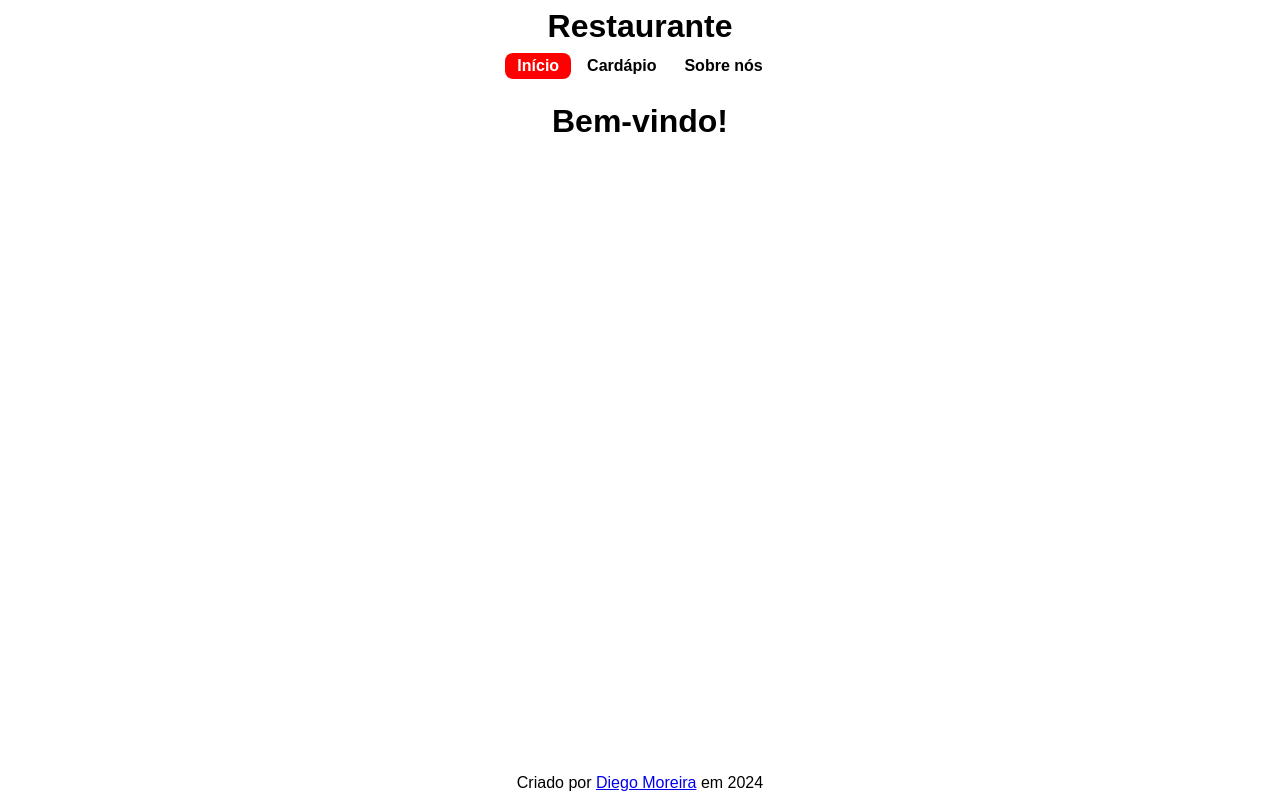
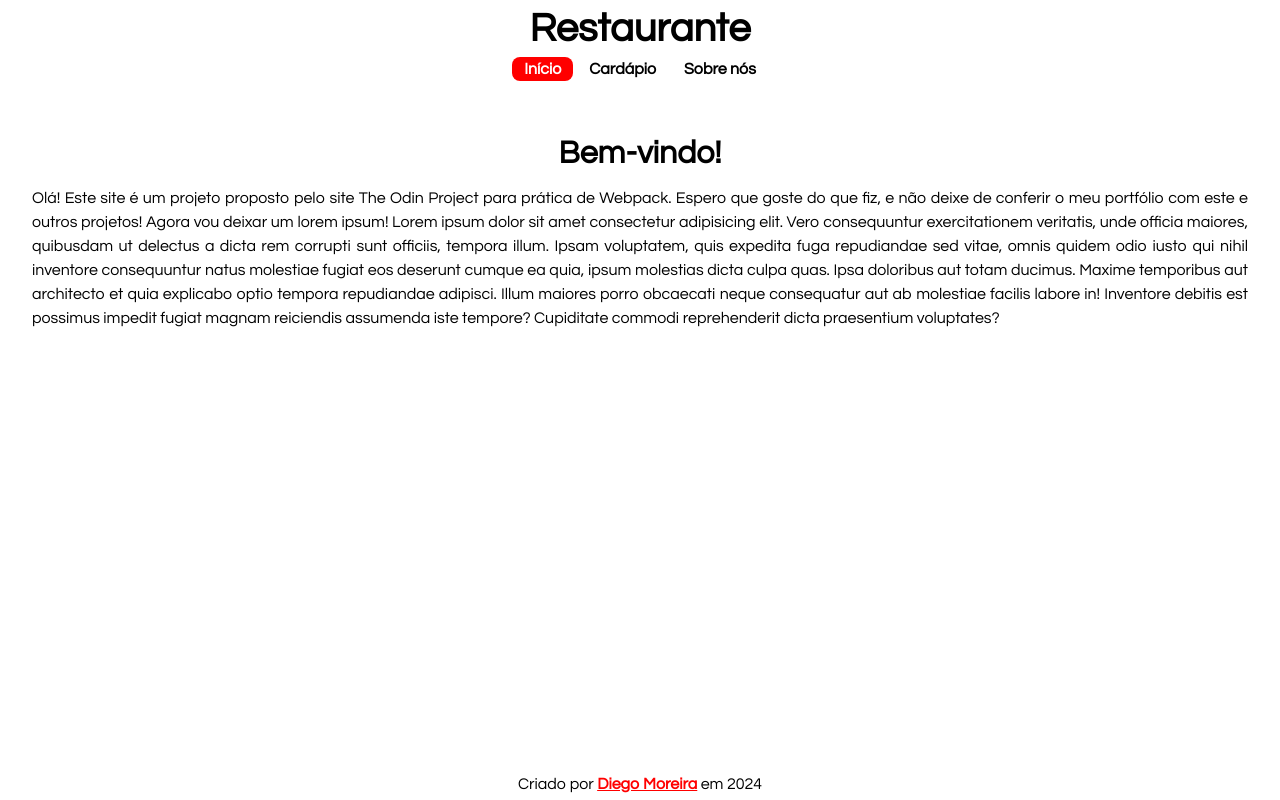
Before and after one commit to Diego-Moreira8/odin-restaurant-page, a website built with webpack: page dist/index.html in a window 1280 px wide. Built offline with nearby package versions, Linux system fonts and the light colour scheme.

Commit message:
feat: home content

```diff
--- a/src/pages/home.js
+++ b/src/pages/home.js
@@ -2,7 +2,28 @@ import PageTitle from "../components/PageTitle";
 
 const Home = () => {
   const main = document.createElement("main");
+  const p = document.createElement("p");
+
+  p.textContent = `
+    Olá! Este site é um projeto proposto pelo site The Odin Project para prática
+    de Webpack. Espero que goste do que fiz, e não deixe de conferir o meu
+    portfólio com este e outros projetos! Agora vou deixar um lorem ipsum!
+    Lorem ipsum dolor sit amet consectetur adipisicing elit. Vero consequuntur
+    exercitationem veritatis, unde officia maiores, quibusdam ut delectus a
+    dicta rem corrupti sunt officiis, tempora illum. Ipsam voluptatem, quis
+    expedita fuga repudiandae sed vitae, omnis quidem odio iusto qui nihil
+    inventore consequuntur natus molestiae fugiat eos deserunt cumque ea quia,
+    ipsum molestias dicta culpa quas. Ipsa doloribus aut totam ducimus. Maxime
+    temporibus aut architecto et quia explicabo optio tempora repudiandae
+    adipisci. Illum maiores porro obcaecati neque consequatur aut ab molestiae
+    facilis labore in! Inventore debitis est possimus impedit fugiat magnam
+    reiciendis assumenda iste tempore? Cupiditate commodi reprehenderit dicta
+    praesentium voluptates?
+  `;
+
   main.appendChild(PageTitle("Bem-vindo!"));
+  main.appendChild(p);
+
   return main;
 };
 
--- a/src/styles.scss
+++ b/src/styles.scss
@@ -4,6 +4,7 @@
 }
 
 button {
+  font-family: inherit;
   font-size: 1rem;
   font-weight: bold;
   padding: 0.25rem 0.75rem;
@@ -19,7 +20,7 @@ button {
 }
 
 body {
-  font-family: sans-serif;
+  font-family: "Century Gothic", sans-serif;
   min-height: 100dvh;
   display: flex;
   flex-flow: column;
@@ -34,7 +35,7 @@ body {
       padding: 0.5rem 1rem;
 
       .brand {
-        font-size: 2rem;
+        font-size: 2.5rem;
         font-weight: bold;
       }
 
@@ -58,9 +59,18 @@ body {
     }
 
     #content {
-      h1 {
-        text-align: center;
-        margin: 1rem;
+      padding: 2rem;
+
+      main {
+        h1 {
+          text-align: center;
+          margin: 1rem;
+        }
+
+        p {
+          line-height: 1.5;
+          text-align: justify;
+        }
       }
     }
   }
@@ -68,5 +78,10 @@ body {
   footer {
     text-align: center;
     padding: 0.5rem 1rem;
+
+    a {
+      font-weight: bold;
+      color: red;
+    }
   }
 }
```
Also changed, not shown: dist/index.html, dist/main.js.
